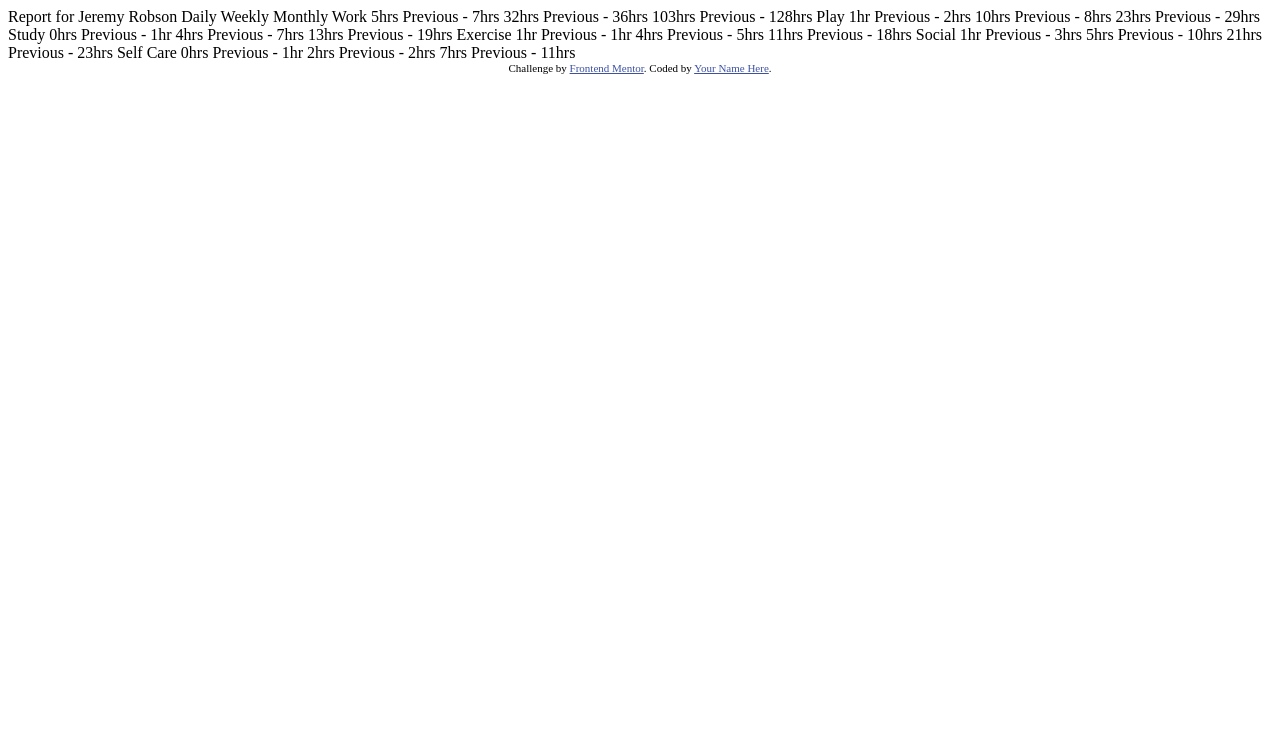
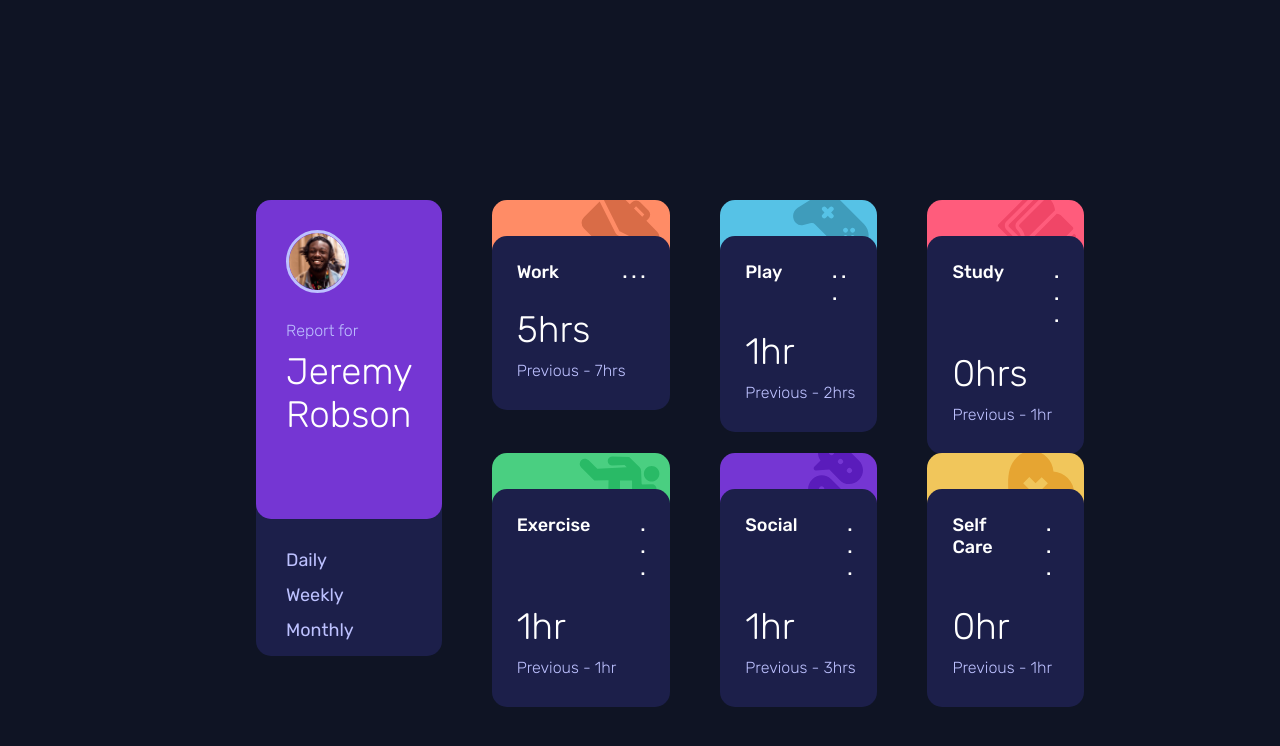
Before and after one commit to Harex4U/Time-Tracking-Dashboard, a plain HTML site: page index.html in a window 1280 px wide. Drawn offline with Linux system fonts and the light colour scheme.

Commit message:
Add files via upload

```diff
--- a/index.html
+++ b/index.html
@@ -5,6 +5,7 @@
   <meta name="viewport" content="width=device-width, initial-scale=1.0"> <!-- displays site properly based on user's device -->
 
   <link rel="icon" type="image/png" sizes="32x32" href="./images/favicon-32x32.png">
+  <link rel="stylesheet" href="style.css">
 
   <title>Frontend Mentor | Time tracking dashboard</title>
 
@@ -16,65 +17,141 @@
 </head>
 <body>
 
-  Report for
-  Jeremy Robson
+  <div class="container">
+    <div class="containercontainer">
 
-  Daily
-  Weekly
-  Monthly
+      <div class="big-cell">
+        <div class="report-container">
+          <img src="images/image-jeremy.png" alt="Image de Jeremy">
+          <div class="div-for-grid">
+            <p class="small-text">Report for</p>
+            <p class="xl-text">Jeremy Robson</p>
+          </div>
+        </div>
+        <div class="dwm">
+          <p class="text">Daily</p>
+          <p class="text">Weekly</p>
+          <p class="text">Monthly</p>
+        </div>
+      </div>
 
-  Work
-  5hrs <!-- daily -->
-  Previous - 7hrs <!-- daily -->
-  32hrs <!-- weekly -->
-  Previous - 36hrs <!-- weekly -->
-  103hrs <!-- monthly -->
-  Previous - 128hrs <!-- monthly -->
+      <div class="cell-container">
+        <div class="background-container" id="work">
+        </div>
+        <div class="cell">
+          <div class="flexbox">
+            <p class="text">Work</p>
+            <p class="text">. . .</p>
+          </div>
 
-  Play
-  1hr <!-- daily -->
-  Previous - 2hrs <!-- daily -->
-  10hrs <!-- weekly -->
-  Previous - 8hrs <!-- weekly -->
-  23hrs <!-- monthly -->
-  Previous - 29hrs <!-- monthly -->
+          <p class="xl-text">5hrs <!-- daily --></p>
+          <p class="small-text">Previous - 7hrs <!-- daily --></p>
+        </div>
+        <!-- 32hrs weekly
+        Previous - 36hrs - weekly
+        103hrs - monthly
+        Previous - 128hrs - monthly -->
+      </div>
 
-  Study
-  0hrs <!-- daily -->
-  Previous - 1hr <!-- daily -->
-  4hrs <!-- weekly -->
-  Previous - 7hrs <!-- weekly -->
-  13hrs <!-- monthly -->
-  Previous - 19hrs <!-- monthly -->
+      <div class="cell-container">
+        <div class="background-container" id="play">
+        </div>
+        <div class="cell">
+          <div class="flexbox">
+            <p class="text">Play</p>
+            <p class="text">. . .</p>
+          </div>
 
-  Exercise
-  1hr <!-- daily -->
-  Previous - 1hr <!-- daily -->
-  4hrs <!-- weekly -->
-  Previous - 5hrs <!-- weekly -->
-  11hrs <!-- monthly -->
-  Previous - 18hrs <!-- monthly -->
+          <p class="xl-text">1hr</p>
+          <p class="small-text">Previous - 2hrs</p>
+        </div>
+        <!-- daily -->
+        <!-- Daily
+        10hrs weekly
+        Previous - 8hrs weekly
+        23hrs monthly
+        Previous - 29hrs monthly -->
+      </div>
 
-  Social
-  1hr <!-- daily -->
-  Previous - 3hrs <!-- daily -->
-  5hrs <!-- weekly -->
-  Previous - 10hrs <!-- weekly -->
-  21hrs <!-- monthly -->
-  Previous - 23hrs <!-- monthly -->
+      <div class="cell-container">
+        <div class="background-container" id="study">
+        </div>
+        <div class="cell">
+          <div class="flexbox">
+            <p class="text">Study</p>
+            <p class="text">. . .</p>
+          </div>
 
-  Self Care
-  0hrs <!-- daily -->
-  Previous - 1hr <!-- daily -->
-  2hrs <!-- weekly -->
-  Previous - 2hrs <!-- weekly -->
-  7hrs <!-- monthly -->
-  Previous - 11hrs <!-- monthly -->
+          <p class="xl-text">0hrs <!--daily--></p>
+          <p class="small-text">Previous - 1hr <!--daily--></p>
+        </div>
+        <!--
+        4hrs weekly
+        Previous - 7hrs weekly
+        13hrs monthly
+        Previous - 19hrs monthly -->
+      </div>
 
+      <div class="cell-container">
+        <div class="background-container" id="exercise">
+        </div>
+        <div class="cell">
+          <div class="flexbox">
+            <p class="text">Exercise</p>
+            <p class="text">. . .</p>
+          </div>
 
-  <div class="attribution">
-    Challenge by <a href="https://www.frontendmentor.io?ref=challenge" target="_blank">Frontend Mentor</a>.
-    Coded by <a href="#">Your Name Here</a>.
+          <p class="xl-text">1hr <!--daily--></p>
+          <p class="small-text">Previous - 1hr <!--daily--></p>
+        </div>
+        <!--
+        4hrs weekly
+        Previous - 5hrs weekly
+        11hrs monthly
+        Previous - 18hrs monthly -->
+      </div>
+
+      <div class="cell-container">
+        <div class="background-container" id="social">
+        </div>
+        <div class="cell">
+          <div class="flexbox">
+            <p class="text">Social</p>
+            <p class="text">. . .</p>
+          </div>
+
+          <p class="xl-text">1hr <!--daily--></p>
+          <p class="small-text">Previous - 3hrs <!--daily--></p>
+        </div>
+        <!-- daily
+        Previous - 3hrs daily
+        5hrs weekly
+        Previous - 10hrs weekly
+        21hrs monthly
+        Previous - 23hrs monthly -->
+      </div>
+
+      <div class="cell-container">
+        <div class="background-container" id="selfcare">
+        </div>
+        <div class="cell">
+          <div class="flexbox">
+            <p class="text">Self Care</p>
+            <p class="text">. . .</p>
+          </div>
+
+          <p class="xl-text">0hr <!--daily--></p>
+          <p class="small-text">Previous - 1hr <!--daily--></p>
+        </div>
+        <!-- daily
+        Previous - 1hr daily
+        2hrs weekly
+        Previous - 2hrs weekly
+        7hrs monthly
+        Previous - 11hrs monthly -->
+      </div>
+    </div>
+
   </div>
 </body>
 </html>
--- /dev/null
+++ b/style.css
@@ -0,0 +1,202 @@
+@import url('https://fonts.googleapis.com/css2?family=Rubik:wght@300;400;500&display=swap');
+/* font-family: 'Rubik', sans-serif; */
+
+*{
+    box-sizing: border-box;
+    margin:0;
+    padding:0;
+    font-family: 'Rubik', sans-serif;
+}
+
+body{
+    background-color: hsl(226, 43%, 10%);
+
+}
+
+.small-text{
+    font-size: 1rem;
+    font-weight: 300;
+    color: hsl(236, 100%, 87%);
+    margin-bottom: 10px;
+}
+.text{
+    font-size:18px;
+    font-weight: 400;
+    color:hsl(236, 100%, 87%);
+}
+.xl-text{
+    font-size: 2.3rem;
+    font-weight: 300;
+    color: #fff;
+}
+
+
+.container{
+    display:flex;
+    align-items: center;
+    justify-content: center;
+    height: 100vh;
+}
+
+.containercontainer{
+    display:grid;
+    grid-template-columns: repeat(4, 1fr);
+    grid-template-rows: 1fr 1fr;
+    grid-gap: 50px;
+
+    margin: 200px;
+    height: 50vh;
+    width:60vw;
+}
+
+.big-cell{
+    background-color: hsl(235, 46%, 20%);
+    border-radius: 15px;
+    grid-row: 1 / span 2;
+}
+
+.report-container{
+    background-color: hsl(264, 64%, 52%);
+    border-radius: 15px;
+    padding: 30px;
+    height: 70%;
+}
+
+.report-container img{
+    width: 50%;
+    border: 3px solid hsl(236, 100%, 87%);
+    border-radius: 100px;
+    margin-bottom: 3vh;
+}
+
+.dwm{
+   padding: 30px;
+}
+
+.dwm p{
+    margin-bottom: 13px;
+}
+
+.img-container{
+    border-radius: 15px;
+}
+
+.cell{
+    background-color: hsl(235, 46%, 20%);
+    border-radius: 15px;
+    margin-top: -25px;
+}
+
+.cell .text{
+    padding: 25px;
+    font-weight: 500;
+    color: #fff;
+}
+
+.cell .xl-text{
+    padding-left: 25px;
+}
+
+.cell .small-text{
+    padding: 10px;
+    padding-left: 25px;
+    padding-bottom: 30px;
+}
+
+.flexbox{
+    display:flex;
+    flex-direction: row;
+    justify-content: space-between;
+}
+
+#work{
+    background: no-repeat url(images/icon-work.svg) hsl(15, 100%, 70%);
+    background-position: 90%;
+}
+#play{
+    background: no-repeat url(images/icon-play.svg) hsl(195, 74%, 62%);
+    background-position: 90%;
+}
+#study{
+    background: no-repeat url(images/icon-study.svg) hsl(348, 100%, 68%);
+    background-position: 90%;
+}
+#exercise{
+    background: no-repeat url(images/icon-exercise.svg) hsl(145, 58%, 55%);
+    background-position: 90%;
+}
+#social{
+    background: no-repeat url(images/icon-social.svg) hsl(264, 64%, 52%);
+    background-position: 90%;
+}
+#selfcare{
+    background: no-repeat url(images/icon-self-care.svg) hsl(43, 84%, 65%);
+    background-position: 90%;
+}
+
+.background-container{
+    height: 30%;
+    border-radius: 15px;
+}
+
+
+/* Media Queries */
+@media(max-width: 400px) {
+    .containercontainer{
+        grid-template-rows: repeat(7, 1fr);
+        grid-template-columns: 1fr;
+        grid-gap: 20px;
+
+        width: 90%;
+        margin: 0px;
+    }
+
+    .xl-text{
+        font-size: 1.5rem;
+    }
+
+    .report-container{
+        display:grid;
+        grid-template-columns: 1fr 60%;
+        height: auto;
+        padding: 20px;
+        padding-top: 30px;
+        padding-bottom: 30px;
+    }
+
+    .report-container img{
+        width: 70%;
+        margin: auto;
+    }
+
+    .div-for-grid{
+        display:flex;
+        flex-direction: column;
+        justify-content: center;
+    }
+
+    .big-cell{
+        grid-row: 1;
+    }
+
+    .dwm{
+        display: flex;
+        justify-content: space-between;
+    }
+
+    .dwm p{
+        margin-bottom: 0px;
+    }
+
+    .cell{
+        margin-top: -20px;
+    }
+
+    .cell-container{
+        margin-bottom: 50px;
+    }
+
+    .background-container{
+        height: 40%;
+    }
+}
```
Also changed, not shown: 1 other file.
